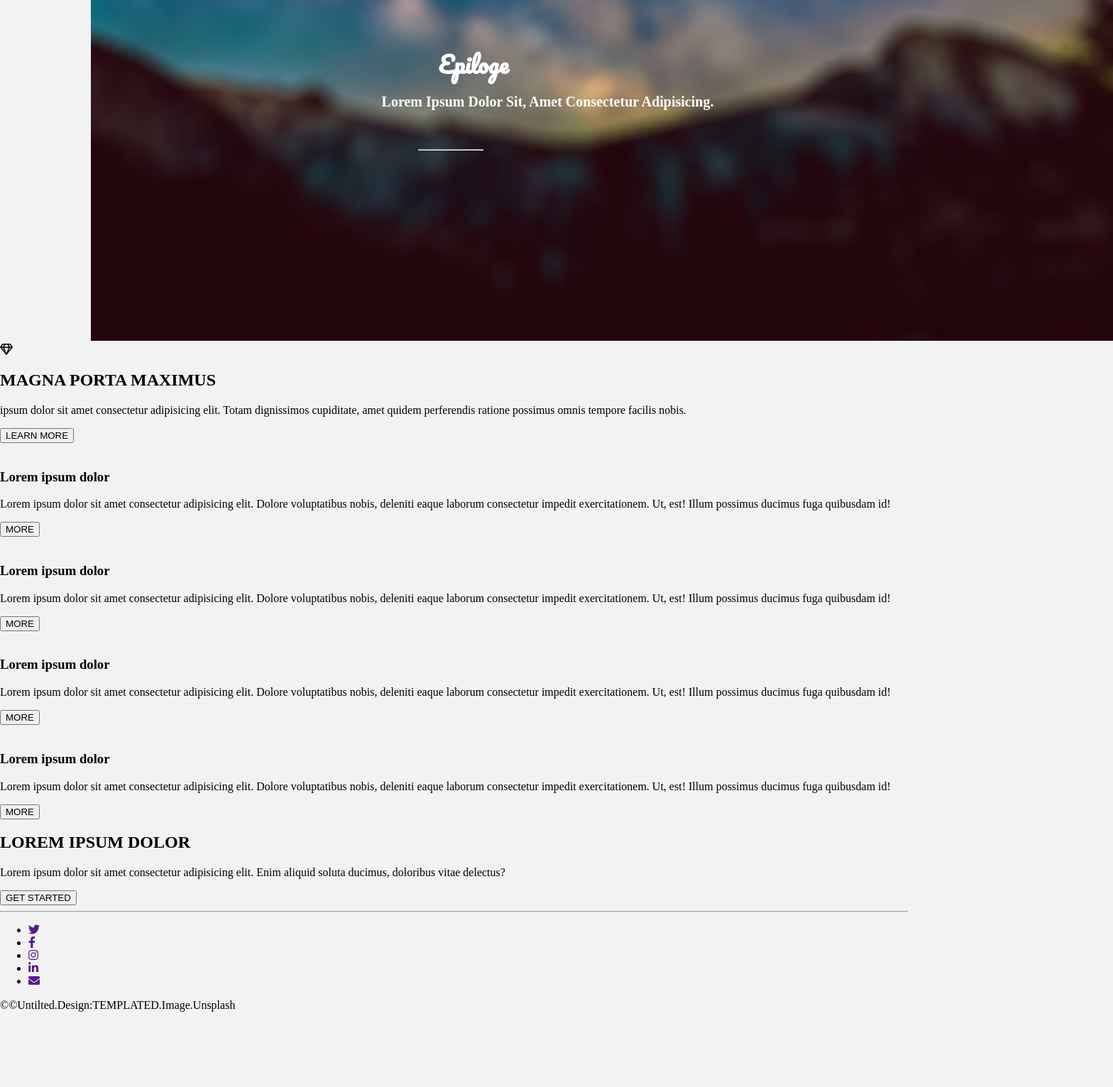
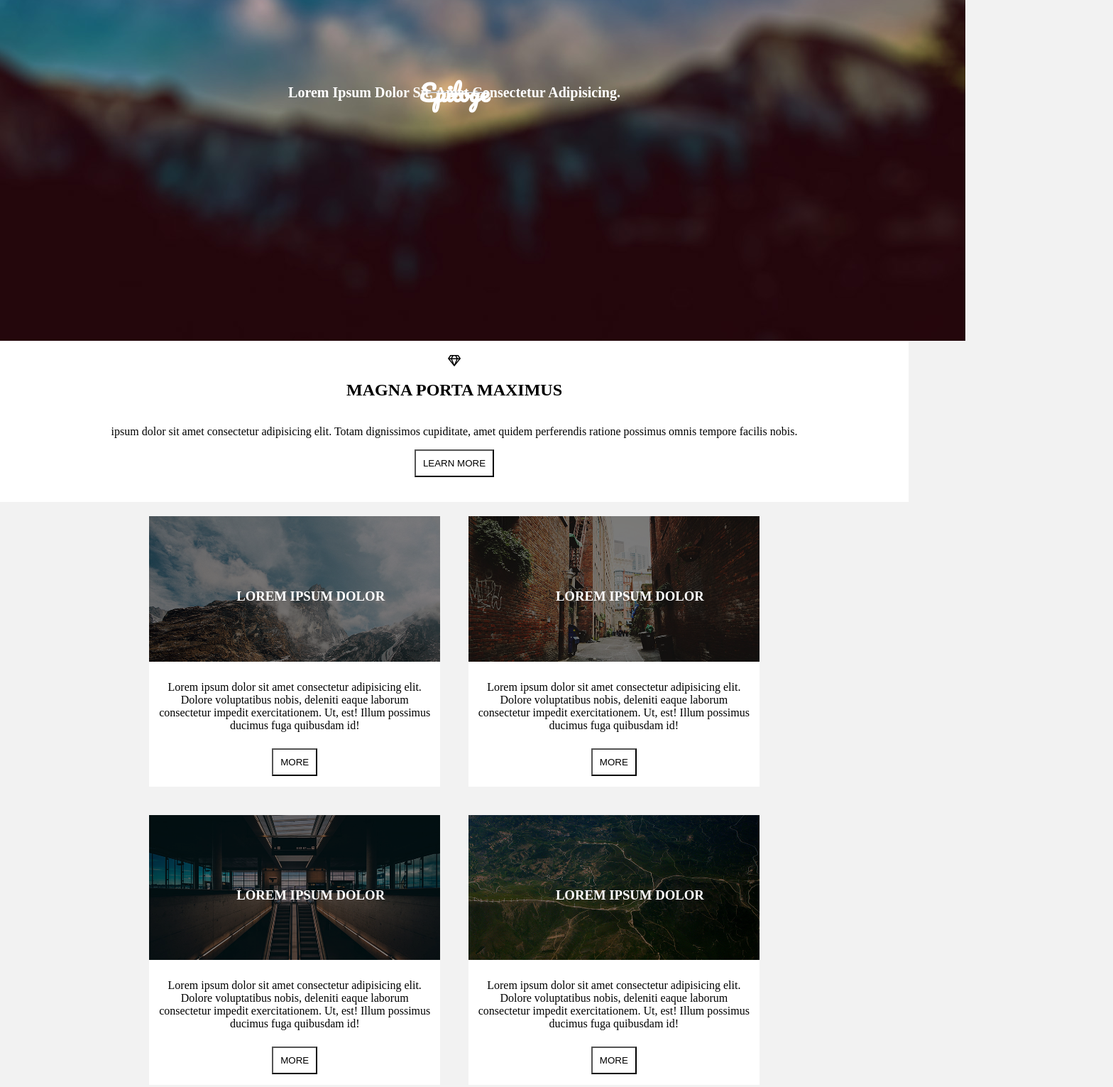
Before and after one commit to JamilaaH/html-css-epilogue-exercice, a plain HTML site: page index.html in a window 1280 px wide. Shown: the part 220-1751 px from the top of the page at 71% size, 1568 px wide, since content can reach past the window. Before the commit the page ends 1645 px from the top, so only its background shows below. Drawn offline with Linux system fonts and the light colour scheme.

Commit message:
fin section3

```diff
--- a/index.html
+++ b/index.html
@@ -37,7 +37,7 @@
         <!-- carte 1 -->
         <div class="divcart">
             <div class="cartimg">
-                <img src="./public/css/img/images/pic01.jpg" alt="">
+                <img src="./public/img/pic01.jpg" alt="">
                 <h3>Lorem ipsum dolor</h3>
             </div>
             <p>Lorem ipsum dolor sit amet consectetur adipisicing elit. Dolore voluptatibus nobis, deleniti eaque
@@ -47,7 +47,7 @@
         <!-- carte 2 -->
         <div class="divcart">
             <div class="cartimg">
-                <img src="./public/css/img/images/pic02.jpg" alt="">
+                <img src="./public/img/pic02.jpg" alt="">
                 <h3>Lorem ipsum dolor</h3>
             </div>
             <p>Lorem ipsum dolor sit amet consectetur adipisicing elit. Dolore voluptatibus nobis, deleniti eaque
@@ -57,7 +57,7 @@
         <!-- carte 3 -->
         <div class="divcart">
             <div class="cartimg">
-                <img src="./public/css/img/images/pic03.jpg" alt="">
+                <img src="./public/img/pic03.jpg" alt="">
                 <h3>Lorem ipsum dolor</h3>
             </div>
             <p>Lorem ipsum dolor sit amet consectetur adipisicing elit. Dolore voluptatibus nobis, deleniti eaque
@@ -67,7 +67,7 @@
         <!-- carte 4 -->
         <div class="divcart">
             <div class="cartimg">
-                <img src="./public/css/img/images/pic04.jpg" alt="">
+                <img src="./public/img/pic04.jpg" alt="">
                 <h3>Lorem ipsum dolor</h3>
             </div>
             <p>Lorem ipsum dolor sit amet consectetur adipisicing elit. Dolore voluptatibus nobis, deleniti eaque
--- a/public/css/style.css
+++ b/public/css/style.css
@@ -5,23 +5,24 @@ body {
 
 /* banniere */
 .banner {
+    margin: 0 10%;
     position: relative;
-    margin: 0 10%;
+    display: flex;
+    justify-content: center ;
+    align-items: center;
 }
 
 .banner h1, h4 {
     position: absolute;
-    top: 40%;
-    left: 40%;
     text-transform: capitalize;
     color: white;
+    padding: 0;
+    margin: 0;
 }
 .banner h4{
-    margin: 70px 0;
     font-size: 20px;
 }
 .banner h1{
-    margin: 0px 80px;
     font-family: 'Pacifico', cursive;
 }
 
@@ -29,6 +30,87 @@ body {
     position: absolute;
     color: white;
     width: 90px;
-    top: 60%;
-    left: 45%;
 }
+
+/* section 1 */
+
+
+section:nth-of-type(1) .sect1div1 {
+    padding: 20px 0;
+    /* width: 70%; */
+    background-color: white;
+    display: flex;
+    flex-direction: column;
+    justify-content: center;
+    align-items: center;
+}
+section:nth-of-type(1) .sect1div1 button {
+    padding: 10px;
+    background-color: white;
+    margin-bottom: 15px;
+}
+
+/* section 2 */
+
+section:nth-of-type(2) {
+    width: 80%;
+    display: flex;
+    flex-wrap: wrap;
+    justify-content: center;
+    margin: auto;
+}
+
+section:nth-of-type(2) .divcart {
+    width: 40%;
+    margin: 20px;
+    text-align: center;
+    background-color: white;
+}
+section:nth-of-type(2) .divcart p {
+    padding: 7px;
+}
+section:nth-of-type(2) .divcart .cartimg {
+    position: relative;
+}
+section:nth-of-type(2) .divcart .cartimg img {
+    width: 100%;
+    filter: brightness(0.50);
+    transition: all 1s;
+}
+
+/* animation hover */
+section:nth-of-type(2) .divcart .cartimg:hover img  {
+    overflow: hidden;
+    transform: scale(1.2);
+}
+
+
+
+.divcart .cartimg h3 {
+    position: absolute;
+    top: 0;
+    color: white;
+    top:40%;
+    left:30%;
+    text-transform: uppercase;
+}
+section:nth-of-type(2) .divcart button {
+    padding: 10px;
+    background-color: white;
+    margin-bottom: 15px;
+}
+
+/*  section 3*/
+
+section:nth-of-type(3) .sect3div1 {
+    display: flex;
+    flex-direction: column;
+    align-items: center;
+    justify-content: center;
+}
+section:nth-of-type(3) hr {
+    margin-top: 8%;
+    width: 100px;
+}
+
+/* footer */
```
